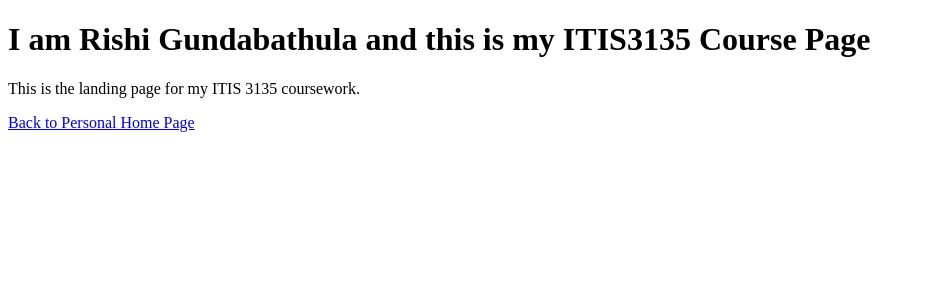
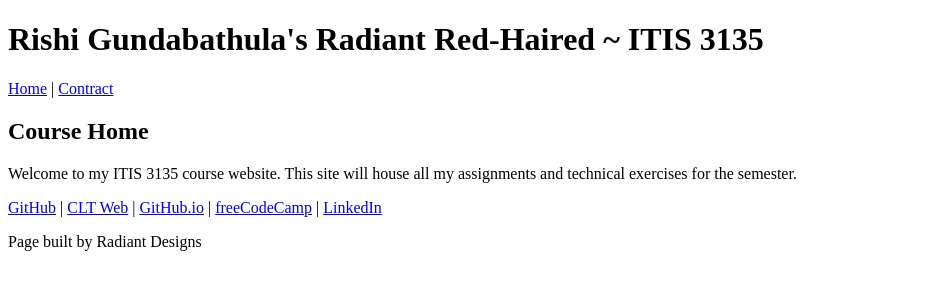
Before and after one commit to rgundaba-sudo/rgundaba-sudo.github.io, a plain HTML site: page itis3135/index.html in a window 1280 px wide. Shown: the whole page, without its empty margins (0-925 px from the left). Drawn offline with Linux system fonts and the light colour scheme.

Commit message:
Course Site

```diff
--- /dev/null
+++ b/itis3135/contract.html
@@ -0,0 +1,41 @@
+<!DOCTYPE html>
+<html lang="en">
+<head>
+    <meta charset="UTF-8">
+    <title>Rishi Gundabathula's Radiant Red-Haired ~ ITIS 3135 | Contract</title>
+    <script src="https://lint.page/kit/4d0fe3.js" crossorigin="anonymous"></script>
+</head>
+<body>
+    <header>
+        <h1>Rishi Gundabathula's Radiant Red-Haired ~ ITIS 3135</h1>
+        <nav>
+            <a href="index.html">Home</a> |
+            <a href="contract.html">Contract</a>
+        </nav>
+    </header>
+
+    <main>
+        <h2>Contract</h2>
+        <p>
+            I, Rishi M. Gundabathula agree to abide by the terms of the course contract in my Spring 2026, ITIS 3135, Web App Design and Administration with my instructor, Professor D.I. von Briesen.
+            I understand that all work that I do on publicly available online tools will be available to the world, and will not put information there that is inappropriate for schoolwork, or that I wish to keep private.
+            I also understand that it is my work that counts for attendance, not logins or showing up for class. As such, failure to turn in assignments may show as absences.
+            I also understand that given the structure and content of this class it’s possible to find many examples online or even view my classmates’ code directly.
+            I swear that I will only use these resources to learn, and will not cut and paste code except where I have properly given credit (i.e. external libraries) and never from my classmates.
+        </p>
+        <p>Signed: <em>Rishi M. Gundabathula, 01/22/2026</em></p>
+    </main>
+
+    <footer>
+        <nav>
+            <a href="https://github.com/rgundaba-sudo">GitHub</a> |
+            <a href="https://webpages.charlotte.edu/rgundaba">CLT Web</a> |
+            <a href="https://rgundaba-sudo.github.io">GitHub.io</a> |
+            <a href="https://www.freecodecamp.org/rgundaba">freeCodeCamp</a> |
+            <a href="https://www.linkedin.com/in/rishi-gundabathula-647172329/">LinkedIn</a>
+        </nav>
+        <p>Page built by Radiant Designs</p>
+        <br>
+    </footer>
+</body>
+</html>
--- a/itis3135/index.html
+++ b/itis3135/index.html
@@ -2,22 +2,33 @@
 <html lang="en">
 <head>
     <meta charset="UTF-8">
-    <title>Rishi Gundabathula | ITIS 3135 Course Page</title>
+    <title>Rishi Gundabathula's Radiant Red-Haired ~ ITIS 3135 | Course Home</title>
     <script src="https://lint.page/kit/4d0fe3.js" crossorigin="anonymous"></script>
 </head>
 <body>
     <header>
-        <h1>I am Rishi Gundabathula and this is my ITIS3135 Course Page</h1>
+        <h1>Rishi Gundabathula's Radiant Red-Haired ~ ITIS 3135</h1>
+        <nav>
+            <a href="index.html">Home</a> |
+            <a href="contract.html">Contract</a>
+        </nav>
     </header>
 
     <main>
-        <p>This is the landing page for my ITIS 3135 coursework.</p>
+        <h2>Course Home</h2>
+        <p>Welcome to my ITIS 3135 course website. This site will house all my assignments and technical exercises for the semester.</p>
     </main>
 
     <footer>
         <nav>
-            <a href="../">Back to Personal Home Page</a>
+            <a href="https://github.com/rgundaba-sudo">GitHub</a> |
+            <a href="https://webpages.charlotte.edu/rgundaba">CLT Web</a> |
+            <a href="https://rgundaba-sudo.github.io">GitHub.io</a> |
+            <a href="https://www.freecodecamp.org/rgundaba">freeCodeCamp</a> |
+            <a href="https://www.linkedin.com/in/rishi-gundabathula-647172329/">LinkedIn</a>
         </nav>
+        <p>Page built by Radiant Designs</p>
+        <br>
     </footer>
 </body>
 </html>
```
